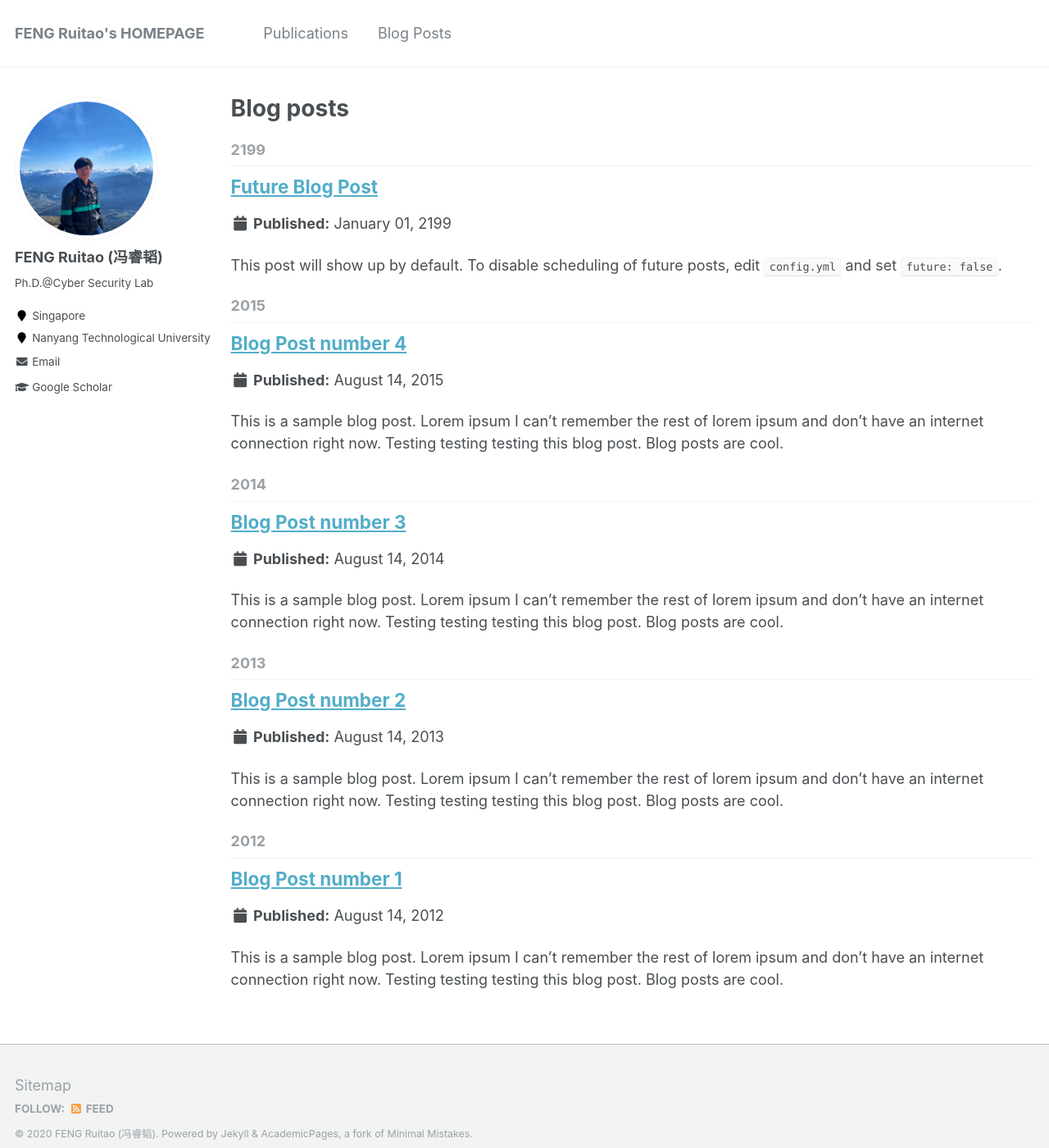
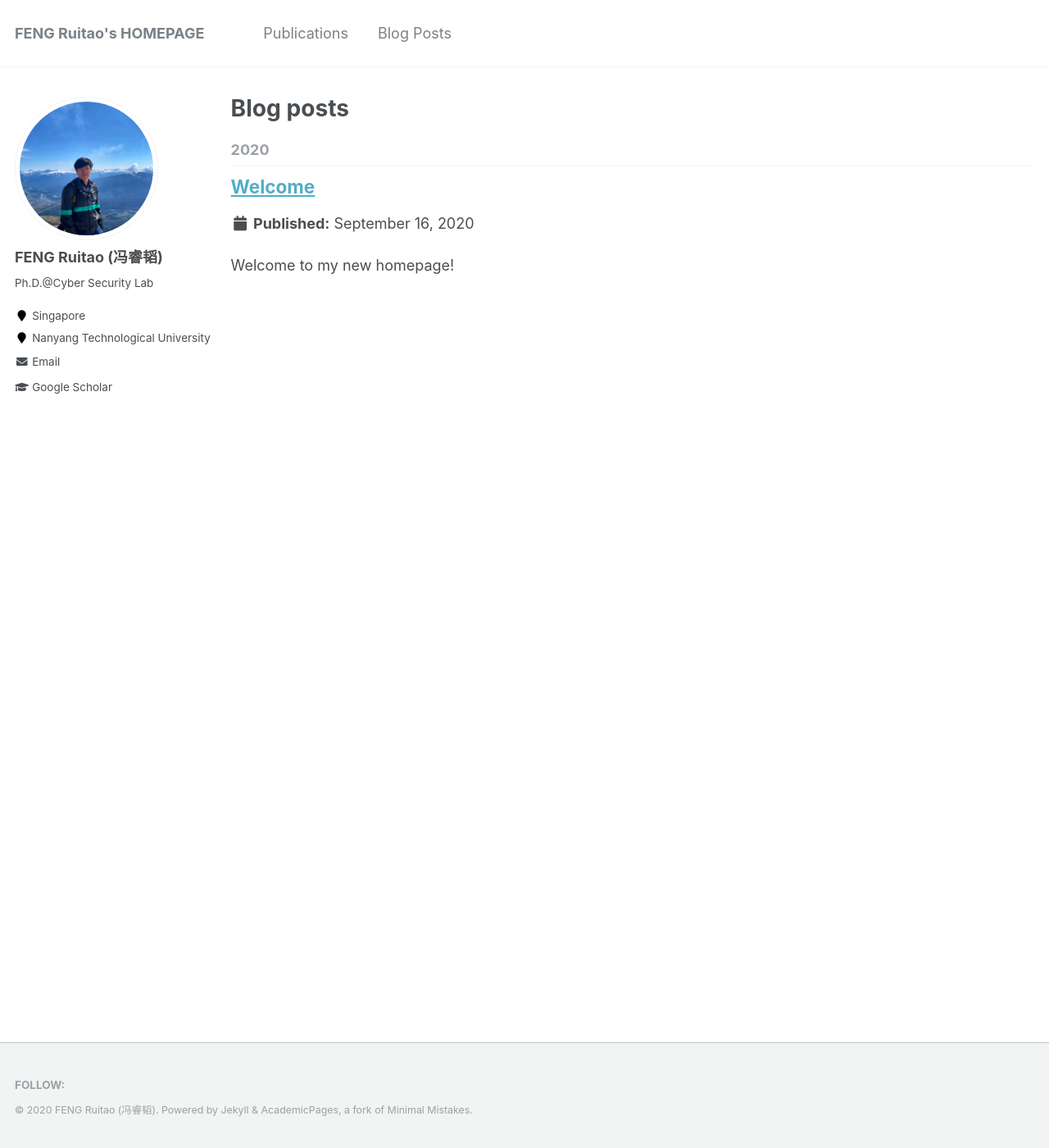
Before and after one commit to rtfeng/rtfeng.github.io, a Jekyll site: the page built from _pages/year-archive.html, in a window 1280 px wide and 1400 px high. Shown: the whole window at 82% size. Built offline with Jekyll 4.4.1, drawn with Linux system fonts in a browser that asks for light colours.

Commit message:
Disable sitemap and feed

```diff
--- a/_includes/footer.html
+++ b/_includes/footer.html
@@ -17,7 +17,7 @@
     {% if site.author.bitbucket %}
       <li><a href="http://bitbucket.org/{{ site.author.bitbucket }}"><i class="fab fa-bitbucket" aria-hidden="true"></i> Bitbucket</a></li>
     {% endif %}
-    <li><a href="{% if site.atom_feed.path %}{{ site.atom_feed.path }}{% else %}{{ base_path }}/feed.xml{% endif %}"><i class="fa fa-fw fa-rss-square" aria-hidden="true"></i> {{ site.data.ui-text[site.locale].feed_label | default: "Feed" }}</a></li>
+<!--    <li><a href="{% if site.atom_feed.path %}{{ site.atom_feed.path }}{% else %}{{ base_path }}/feed.xml{% endif %}"><i class="fa fa-fw fa-rss-square" aria-hidden="true"></i> {{ site.data.ui-text[site.locale].feed_label | default: "Feed" }}</a></li>-->
   </ul>
 </div>
 
--- a/_includes/footer/custom.html
+++ b/_includes/footer/custom.html
@@ -1,3 +1,3 @@
 <!-- start custom footer snippets -->
-<a href="/sitemap/">Sitemap</a>
+<!--<a href="/sitemap/">Sitemap</a>-->
 <!-- end custom footer snippets -->
--- a/_posts/2012-08-14-blog-post-1.md
+++ /dev/null
@@ -1,20 +0,0 @@
----
-title: 'Blog Post number 1'
-date: 2012-08-14
-permalink: /posts/2012/08/blog-post-1/
-tags:
-  - cool posts
-  - category1
-  - category2
----
-
-This is a sample blog post. Lorem ipsum I can't remember the rest of lorem ipsum and don't have an internet connection right now. Testing testing testing this blog post. Blog posts are cool.
-
-Headings are cool
-======
-
-You can have many headings
-======
-
-Aren't headings cool?
-------
--- a/_posts/2013-08-14-blog-post-2.md
+++ /dev/null
@@ -1,20 +0,0 @@
----
-title: 'Blog Post number 2'
-date: 2013-08-14
-permalink: /posts/2013/08/blog-post-2/
-tags:
-  - cool posts
-  - category1
-  - category2
----
-
-This is a sample blog post. Lorem ipsum I can't remember the rest of lorem ipsum and don't have an internet connection right now. Testing testing testing this blog post. Blog posts are cool.
-
-Headings are cool
-======
-
-You can have many headings
-======
-
-Aren't headings cool?
-------
--- a/_posts/2014-08-14-blog-post-3.md
+++ /dev/null
@@ -1,20 +0,0 @@
----
-title: 'Blog Post number 3'
-date: 2014-08-14
-permalink: /posts/2014/08/blog-post-3/
-tags:
-  - cool posts
-  - category1
-  - category2
----
-
-This is a sample blog post. Lorem ipsum I can't remember the rest of lorem ipsum and don't have an internet connection right now. Testing testing testing this blog post. Blog posts are cool.
-
-Headings are cool
-======
-
-You can have many headings
-======
-
-Aren't headings cool?
-------
--- /dev/null
+++ b/_posts/2020-09-16-blog-post-1.md
@@ -0,0 +1,9 @@
+---
+title: 'Welcome'
+date: 2020-09-16
+permalink: /posts/2012/08/blog-post-1/
+tags:
+  - Welcome
+---
+
+Welcome to my new homepage!
--- a/_posts/2199-01-01-future-post.md
+++ /dev/null
@@ -1,11 +0,0 @@
----
-title: 'Future Blog Post'
-date: 2199-01-01
-permalink: /posts/2012/08/blog-post-4/
-tags:
-  - cool posts
-  - category1
-  - category2
----
-
-This post will show up by default. To disable scheduling of future posts, edit `config.yml` and set `future: false`.
```
Also changed, not shown: _posts/2015-08-14-blog-post-4.md (deleted, +0 -20 lines), _talks/2012-03-01-talk-1.md (deleted, +0 -11 lines), _talks/2013-03-01-tutorial-1.md (deleted, +0 -13 lines), _talks/2014-02-01-talk-2.md (deleted, +0 -13 lines), _talks/2014-03-01-talk-3.md (deleted, +0 -11 lines), _teaching/2014-spring-teaching-1.md (deleted, +0 -20 lines), _teaching/2015-spring-teaching-2.md (deleted, +0 -20 lines).
